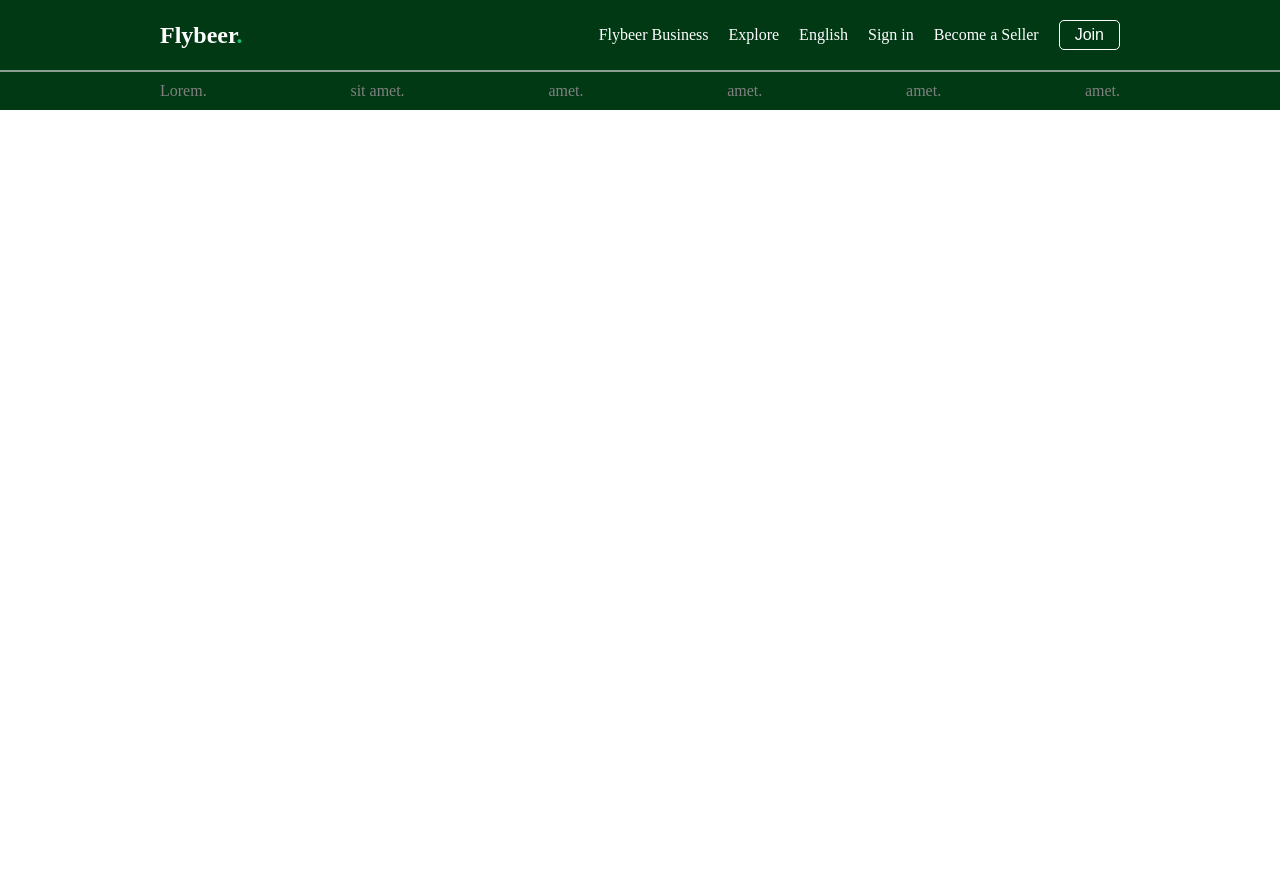
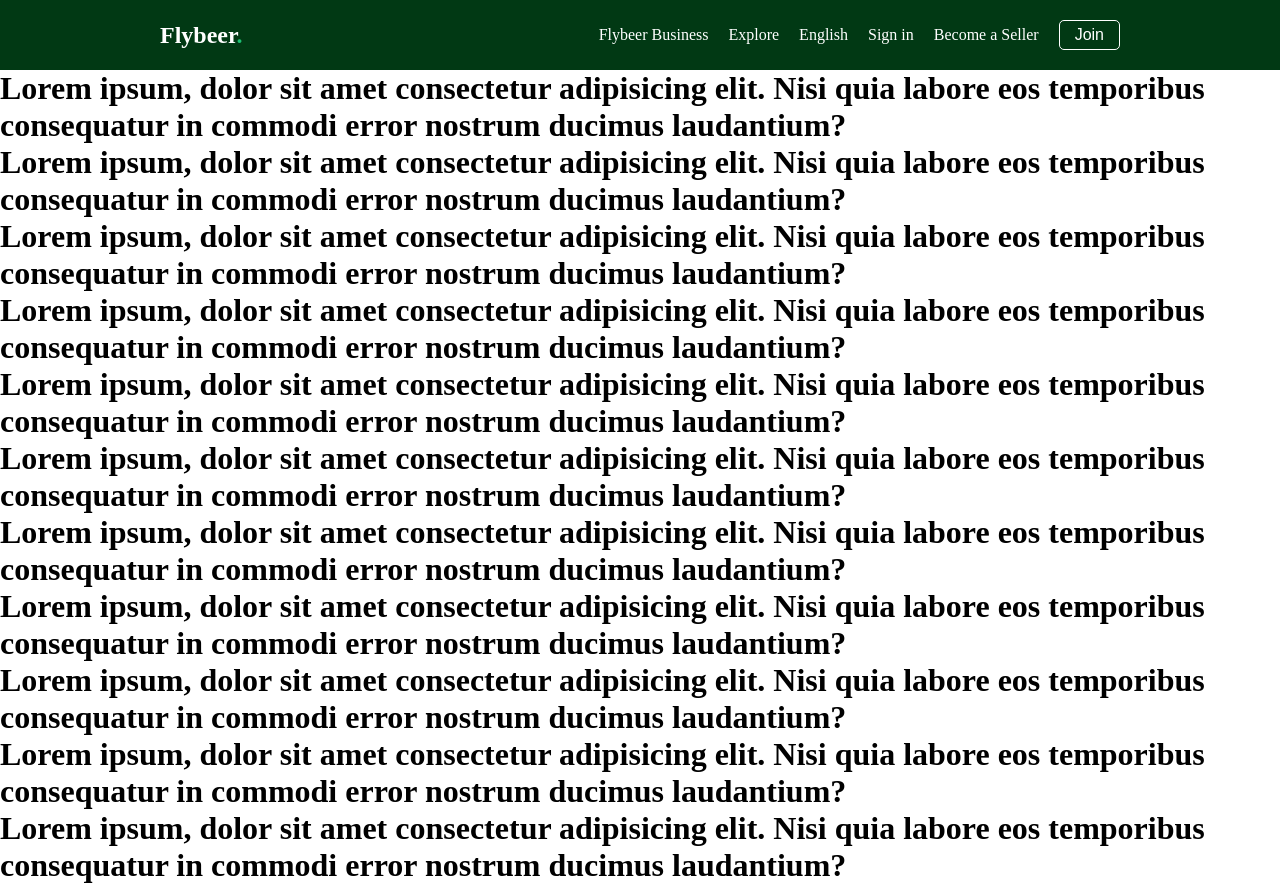
Before and after one commit to Drakkarrr/flybeer-client, a React (Vite) app: page / in a window 1280 px wide. Before the commit the page ends 800 px from the top, so only its background shows below. Built offline with nearby package versions, Linux system fonts and the light colour scheme.

Commit message:
fix nav issue

```diff
--- a/src/App.jsx
+++ b/src/App.jsx
@@ -6,6 +6,61 @@ function App() {
   return (
     <>
       <Navbar />
+      <h1>
+        Lorem ipsum, dolor sit amet consectetur adipisicing elit. Nisi quia
+        labore eos temporibus consequatur in commodi error nostrum ducimus
+        laudantium?
+      </h1>
+      <h1>
+        Lorem ipsum, dolor sit amet consectetur adipisicing elit. Nisi quia
+        labore eos temporibus consequatur in commodi error nostrum ducimus
+        laudantium?
+      </h1>
+      <h1>
+        Lorem ipsum, dolor sit amet consectetur adipisicing elit. Nisi quia
+        labore eos temporibus consequatur in commodi error nostrum ducimus
+        laudantium?
+      </h1>
+      <h1>
+        Lorem ipsum, dolor sit amet consectetur adipisicing elit. Nisi quia
+        labore eos temporibus consequatur in commodi error nostrum ducimus
+        laudantium?
+      </h1>
+      <h1>
+        Lorem ipsum, dolor sit amet consectetur adipisicing elit. Nisi quia
+        labore eos temporibus consequatur in commodi error nostrum ducimus
+        laudantium?
+      </h1>
+      <h1>
+        Lorem ipsum, dolor sit amet consectetur adipisicing elit. Nisi quia
+        labore eos temporibus consequatur in commodi error nostrum ducimus
+        laudantium?
+      </h1>
+      <h1>
+        Lorem ipsum, dolor sit amet consectetur adipisicing elit. Nisi quia
+        labore eos temporibus consequatur in commodi error nostrum ducimus
+        laudantium?
+      </h1>
+      <h1>
+        Lorem ipsum, dolor sit amet consectetur adipisicing elit. Nisi quia
+        labore eos temporibus consequatur in commodi error nostrum ducimus
+        laudantium?
+      </h1>
+      <h1>
+        Lorem ipsum, dolor sit amet consectetur adipisicing elit. Nisi quia
+        labore eos temporibus consequatur in commodi error nostrum ducimus
+        laudantium?
+      </h1>
+      <h1>
+        Lorem ipsum, dolor sit amet consectetur adipisicing elit. Nisi quia
+        labore eos temporibus consequatur in commodi error nostrum ducimus
+        laudantium?
+      </h1>
+      <h1>
+        Lorem ipsum, dolor sit amet consectetur adipisicing elit. Nisi quia
+        labore eos temporibus consequatur in commodi error nostrum ducimus
+        laudantium?
+      </h1>
     </>
   );
 }
--- a/src/components/navbar/Navbar.jsx
+++ b/src/components/navbar/Navbar.jsx
@@ -1,9 +1,21 @@
-import React, { useState } from 'react';
+import React, { useState, useEffect } from 'react';
 import './navbar.scss';
 import { Link } from 'react-router-dom';
 
 const Navbar = () => {
-  const [active, setActive] = useState(true);
+  const [active, setActive] = useState(false);
+
+  const isActive = () => {
+    window.scrollY > 0 ? setActive(true) : setActive(false);
+  };
+
+  useEffect(() => {
+    window.addEventListener('scroll', isActive);
+
+    return () => {
+      window.removeEventListener('scroll', isActive);
+    };
+  }, []);
 
   return (
     <nav className={active ? 'navbar active' : 'navbar'}>
@@ -23,6 +35,8 @@ const Navbar = () => {
           <button>Join</button>
         </div>
       </div>
+      {active && (
+        <>
           <hr />
           <div className='menu'>
             <span>Lorem.</span>
@@ -32,6 +46,8 @@ const Navbar = () => {
             <span>amet.</span>
             <span>amet.</span>
           </div>
+        </>
+      )}
     </nav>
   );
 };
--- a/src/components/navbar/navbar.scss
+++ b/src/components/navbar/navbar.scss
@@ -6,12 +6,18 @@ nav {
   background-color: #013914;
   color: white;
 
-    &:active {
+  &.active {
     background-color: white;
     color: black;
 
+    button {
+      background-color: white !important;
+      color: #1dbf73 !important;
+      border: 1px solid #1dbf73 !important;
+    }
+
     a {
-            color: black;
+      color: black !important;
     }
   }
 
@@ -21,6 +27,7 @@ nav {
     justify-content: space-between;
     align-items: center;
     padding: 20px 0;
+
     .logo {
       font-size: 1.5rem;
       font-weight: bold;
@@ -35,6 +42,7 @@ nav {
         color: #1dbf73;
       }
     }
+
     .navlinks {
       cursor: pointer;
       display: flex;
@@ -64,6 +72,7 @@ nav {
     border: 0.5px solid rgba(211, 211, 211, 0.658);
     height: 0;
   }
+
   .menu {
     width: 75vw;
     padding: 10px 0;
```
Lines whose indentation alone changed are shown as unchanged.
